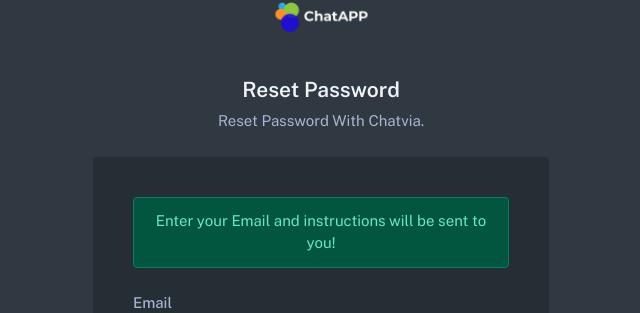
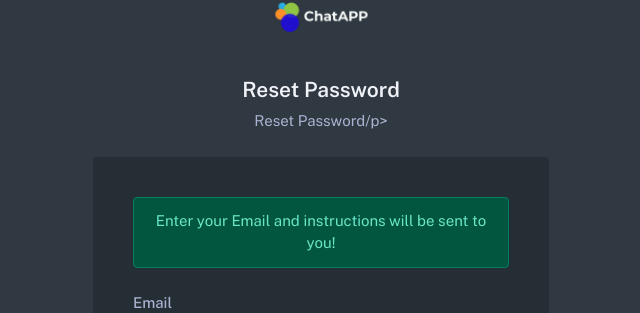
Before and after one commit to ibrahimmuradov/django_chatapp, a Django app: template templates/account/password-reset-form.html in a window 1280 px wide. Shown: the part 139-452 px from the top of the page, without its empty margins (319-959 px from the left). Run offline with Django 3.2, Linux system fonts and the light colour scheme; the template is opened without the code that fills it, so the values that code supplies are empty, except form fields; tables that the repository leaves empty hold one stand-in row (values such as "Sample post"); form fields are guessed from the names that the template uses; some libraries are stand-ins or nearby versions.

Commit message:
Update password-reset-form.html

```diff
--- a/templates/account/password-reset-form.html
+++ b/templates/account/password-reset-form.html
@@ -32,7 +32,7 @@
                             </a>
 
                             <h4>Reset Password</h4>
-                            <p class="text-muted mb-4">Reset Password With Chatvia.</p>
+                            <p class="text-muted mb-4">Reset Password/p>
 
                         </div>
 
```
